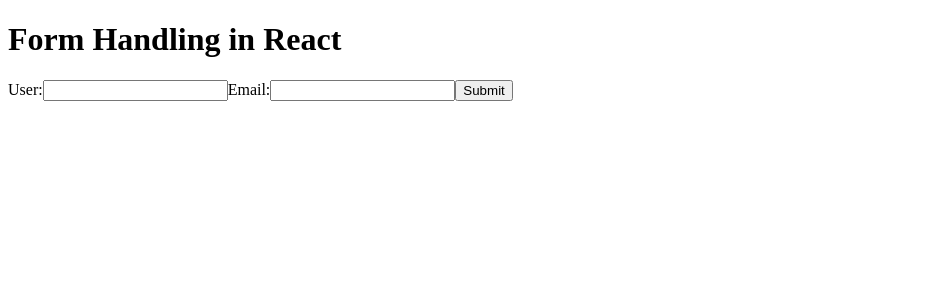
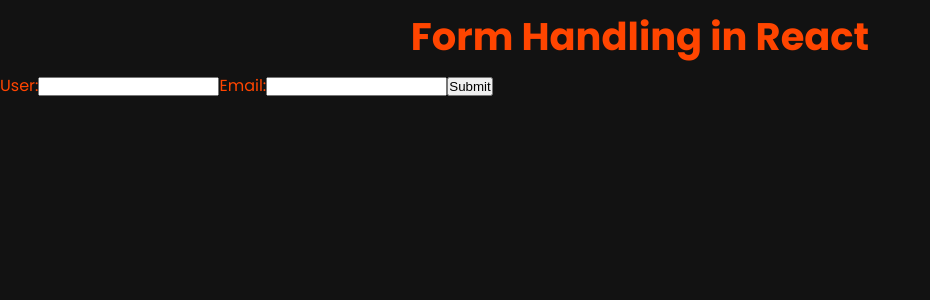
Before and after one commit to Espadv69/Form-Handler, a React (Vite) app: page / in a window 1280 px wide. Shown: the top 300 px of the page, without its empty margins (0-930 px from the left). Built offline with nearby package versions, Linux system fonts and the light colour scheme.

Commit message:
Add global CSS file with Poppins font and base styles

```diff
--- a/src/css/global.css
+++ b/src/css/global.css
@@ -0,0 +1,39 @@
+/* Poppins - Font Family */
+@import url('https://fonts.googleapis.com/css2?family=Poppins:ital,wght@0,100;0,200;0,300;0,400;0,500;0,600;0,700;0,800;0,900;1,100;1,200;1,300;1,400;1,500;1,600;1,700;1,800;1,900&display=swap');
+
+*,
+*::before,
+*::after {
+  margin: 0;
+  padding: 0;
+  box-sizing: border-box;
+}
+
+body {
+  color: orangered;
+  background: #121212;
+
+  font-family:
+    'Poppins',
+    system-ui,
+    -apple-system,
+    BlinkMacSystemFont,
+    'Segoe UI',
+    Roboto,
+    Oxygen,
+    Ubuntu,
+    Cantarell,
+    'Open Sans',
+    'Helvetica Neue',
+    sans-serif;
+}
+
+.h1-title {
+  margin: 0.5rem auto;
+
+  width: 100%;
+  max-width: 500px;
+
+  text-align: center;
+  font-size: 2.4rem;
+}
```
